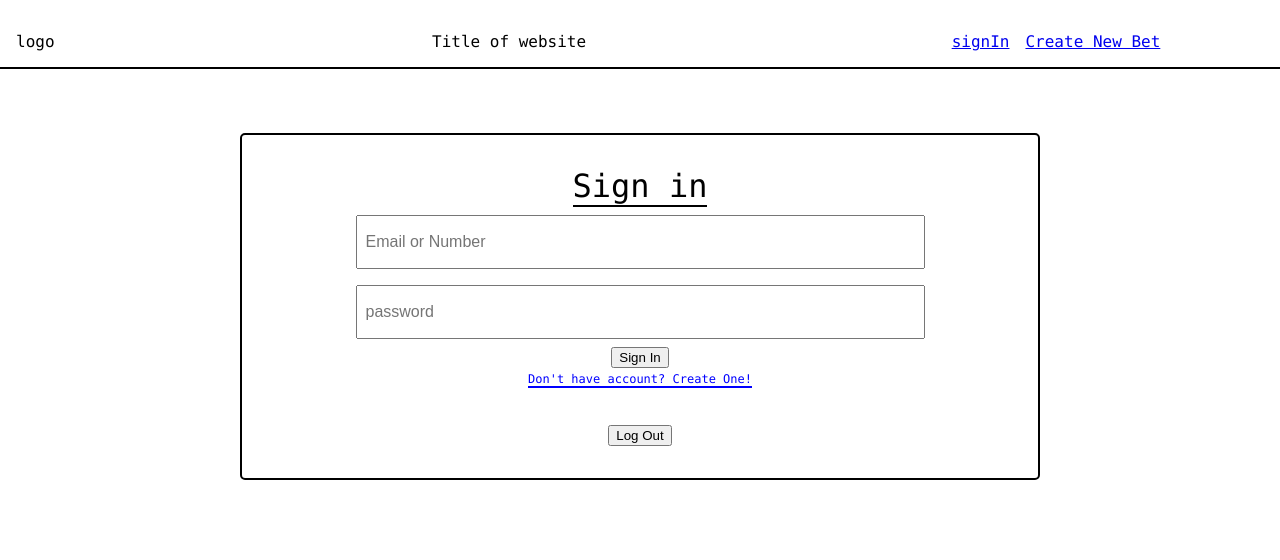
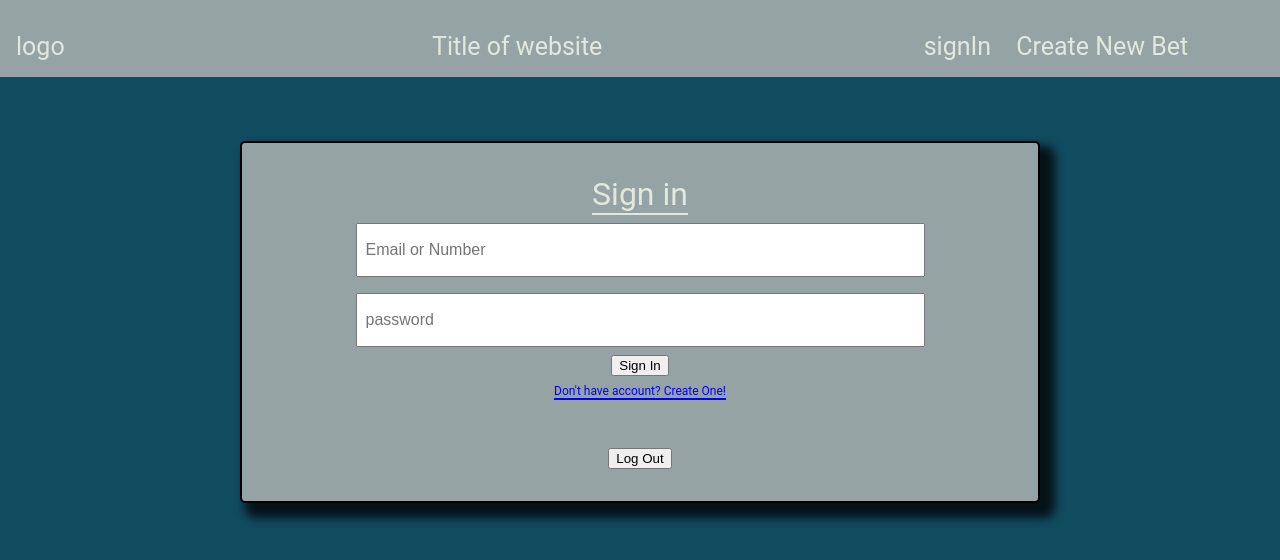
Before and after one commit to ThisisJackRyan/Friendly-Betting, a React (Create React App) app: page /SignIn in a window 1280 px wide. Shown: the top 560 px of the page. Built offline with nearby package versions, Linux system fonts and the light colour scheme.

Commit message:
swapping computers

```diff
--- a/package.json
+++ b/package.json
@@ -10,6 +10,7 @@
     "react": "^18.2.0",
     "react-dom": "^18.2.0",
     "react-scripts": "5.0.1",
+    "react-transition-group": "^4.4.5",
     "web-vitals": "^2.1.4"
   },
   "scripts": {
--- a/src/App.css
+++ b/src/App.css
@@ -1,13 +1,61 @@
+/* CSS HEX */
+:root{
+  --midnight-green: #114b5fff;
+  --cardinal: #ba3b46ff;
+  --cadet-gray: #95a3a4ff;
+  --dark-purple: #170a1cff;
+  --alabaster: #e2e8ddff;
+  --dark-spring-green: #007a45ff;
+
+  /* CSS HSL */
+  /*
+  --midnight-green: hsla(195, 70%, 22%, 1);
+  --cardinal: hsla(355, 52%, 48%, 1);
+  --cadet-gray: hsla(184, 8%, 61%, 1);
+  --dark-purple: hsla(283, 47%, 7%, 1);
+  --alabaster: hsla(93, 19%, 89%, 1);
+  */
+  --gradient-top: linear-gradient(0deg, #114b5fff, #ba3b46ff, #95a3a4ff, #170a1cff, #e2e8ddff);
+  --gradient-right: linear-gradient(90deg, #114b5fff, #ba3b46ff, #95a3a4ff, #170a1cff, #e2e8ddff);
+  --gradient-bottom: linear-gradient(180deg, #114b5fff, #ba3b46ff, #95a3a4ff, #170a1cff, #e2e8ddff);
+  --gradient-left: linear-gradient(270deg, #114b5fff, #ba3b46ff, #95a3a4ff, #170a1cff, #e2e8ddff);
+  --gradient-top-right: linear-gradient(45deg, #114b5fff, #ba3b46ff, #95a3a4ff, #170a1cff, #e2e8ddff);
+  --gradient-bottom-right: linear-gradient(135deg, #114b5fff, #ba3b46ff, #95a3a4ff, #170a1cff, #e2e8ddff);
+  --gradient-top-left: linear-gradient(225deg, #114b5fff, #ba3b46ff, #95a3a4ff, #170a1cff, #e2e8ddff);
+  --gradient-bottom-left: linear-gradient(315deg, #114b5fff, #ba3b46ff, #95a3a4ff, #170a1cff, #e2e8ddff);
+  --gradient-radial: radial-gradient(#114b5fff, #ba3b46ff, #95a3a4ff, #170a1cff, #e2e8ddff);
+}
+
+
+body{
+  background-color: var(--midnight-green);
+  color: var(--alabaster);
+  font-family: 'Roboto', sans-serif;
+  font-size: 1.25em;
+  height: 100vh;
+  width: 100vw;
+
+}
 .header{
   display: flex;
-  border-bottom: solid 2px ;
   padding: 1rem;
   padding-top: 2rem;
+  background-color: var(--cadet-gray);
+  color:  var(--alabaster);
+  font-size: 1.25em;
 }
 .pages{
   justify-content: center;
   align-items: center;
-  gap:1rem;
+  gap:1em;
+}
+.Link{
+  text-decoration: none;
+  color: var(--alabaster);
+
+}
+.Link:hover{
+  color: var(--dark-purple);
 }
 .signIn{
   display: flex;
@@ -18,6 +66,10 @@
   border-radius: 5px;
   margin: 4rem 15rem;
   padding:2rem ;
+  background-color: var(--cadet-gray);
+  color:var(--alabaster);
+  box-shadow: 10px 10px 10px 5px rgba(0,0,0,0.75);
+  transition: all 0.5s ease-in-out;
 }
 .signIn input{
   padding: 1rem 0.5rem;
@@ -29,7 +81,7 @@
 
 .signInLabel{
   text-align: center;
-  border-bottom: black 2px solid;
+  border-bottom: var(--alabaster) 2px solid;
   padding-bottom: 0px;
   font-size: 2rem;
 }
@@ -44,7 +96,33 @@
   border-bottom:solid  2px;
   color: darkblue;
 }
+/*sign In Transition*/
 
+.transition-exit{
+  opacity: 0;
+}
+.transition-exit-active{
+  opacity: 0;
+  transition: opacity 500ms;
+}
+.transition-exit-done{
+  opacity: 0;
+}
+.transition-enter{
+  opacity: 0;
+}
+/*-- Transition Enter--*/
+.transition-enter-active{
+  opacity: 0;
+  transition: opacity 500ms;
+}
+.transition-enter-done{
+  opacity: 1;
+}
+/*--Transition Appear --*/
+.transition-appear{
+  opacity: 1;
+}
 
 
 
--- a/src/App.js
+++ b/src/App.js
@@ -7,6 +7,7 @@ import NewBet from './Components/NewBet';
 import NotFound from './Components/NotFound';
 import { BrowserRouter as Router, Routes, Route } from 'react-router-dom';
 import Welcome from './Components/MainPages/Welcome';
+import { CSSTransition } from 'react-transition-group';
 
 
 
@@ -21,7 +22,17 @@ function App() {
         <Header />
         <Routes>
           <Route path="/" element={<Welcome />} />
-          <Route path="/SignIn" element={<SignIn />} />
+
+          <Route path="/SignIn" element={
+            <CSSTransition
+            in={true}
+            timeout={500}
+            classNames="transition"
+        >
+          <SignIn />
+          </CSSTransition>
+          } />
+
           <Route path="/CreateAccount" element={<CreateAccount />} />
           <Route path="/NewBet" element={<NewBet />} />
           <Route path="*" element={<NotFound />} />
--- a/src/Components/Header.jsx
+++ b/src/Components/Header.jsx
@@ -1,4 +1,5 @@
 import { Link } from "react-router-dom";
+import { CSSTransition } from 'react-transition-group';
 
 
 
@@ -6,14 +7,14 @@ const Header = () => {
     return(
         <div className="header">
             <div className="x1">
-                <div className="logo">logo</div>
+                <div className="logo"><Link className="Link" to="/">logo</Link>
+
+                </div>
             </div>
             <div className="x1">Title of website</div>
             <div className="flex pages x1">
-                <Link to="/SignIn">signIn</Link>
-                <Link to="/NewBet">Create New Bet</Link>
-                {//<button onClick={props.newBet}>Create New Bet</button>
-                }
+                <Link className="Link" to="/SignIn">signIn</Link>
+                <Link className="Link" to="/NewBet">Create New Bet</Link>
             </div>
         </div>
     )
--- a/src/Components/SignIn.jsx
+++ b/src/Components/SignIn.jsx
@@ -2,6 +2,7 @@ import { useState } from "react";
 import { auth } from "../Config/firebase-config";
 import { createUserWithEmailAndPassword, signOut } from "firebase/auth";
 import { Link } from "react-router-dom";
+
 
 
 
@@ -30,6 +31,7 @@ const SignIn = () => {
 
 
     return (
+
         <div className="signIn">
             <div className="signInLabel">Sign in</div>
             <input
@@ -51,6 +53,8 @@ const SignIn = () => {
             <br />
             <button onClick={logOut}>Log Out</button>
         </div>
+
+
     )
 }
 
```
Also changed, not shown: 1 other file (tests, documents, lock files or other folders).
